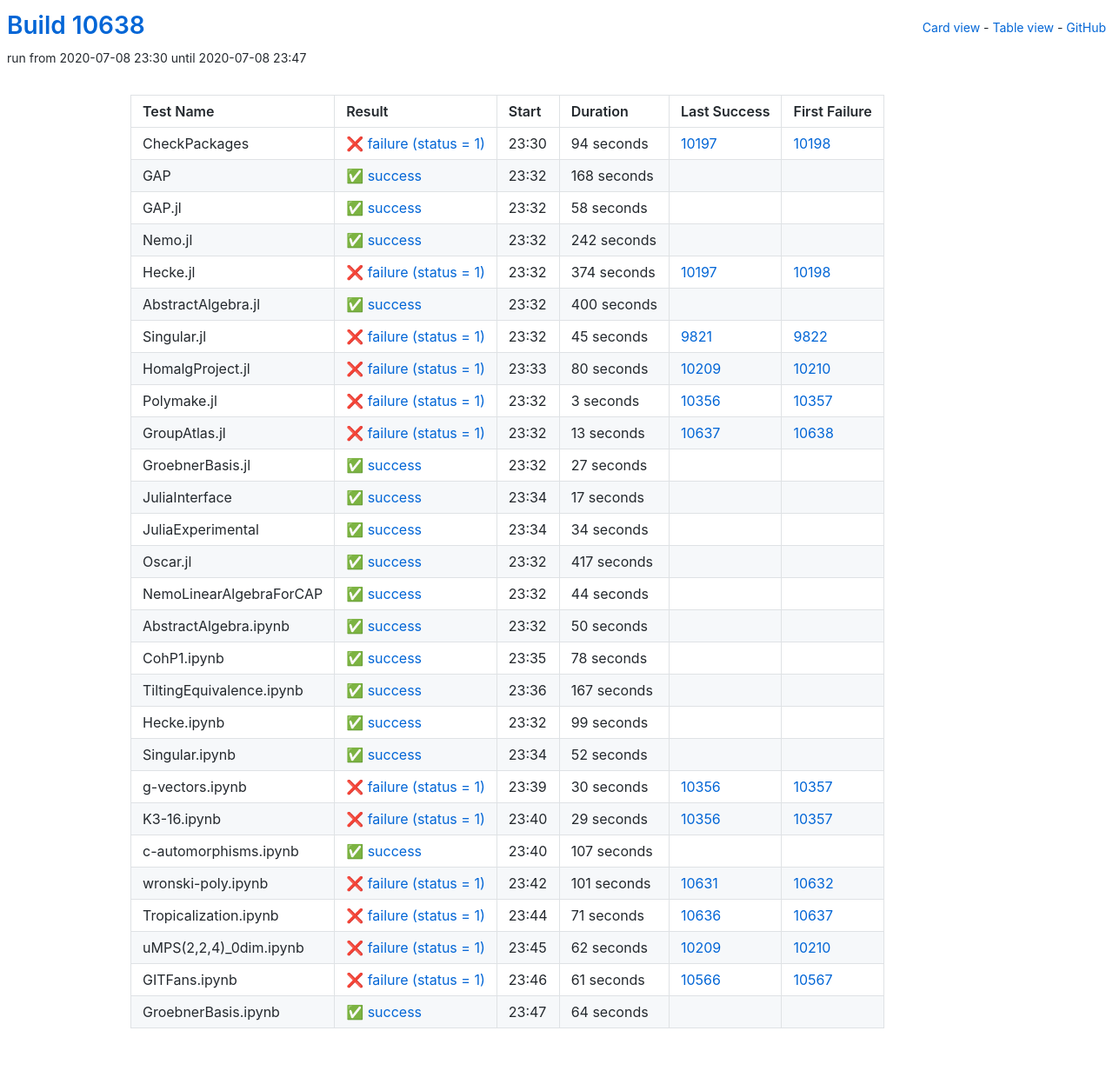
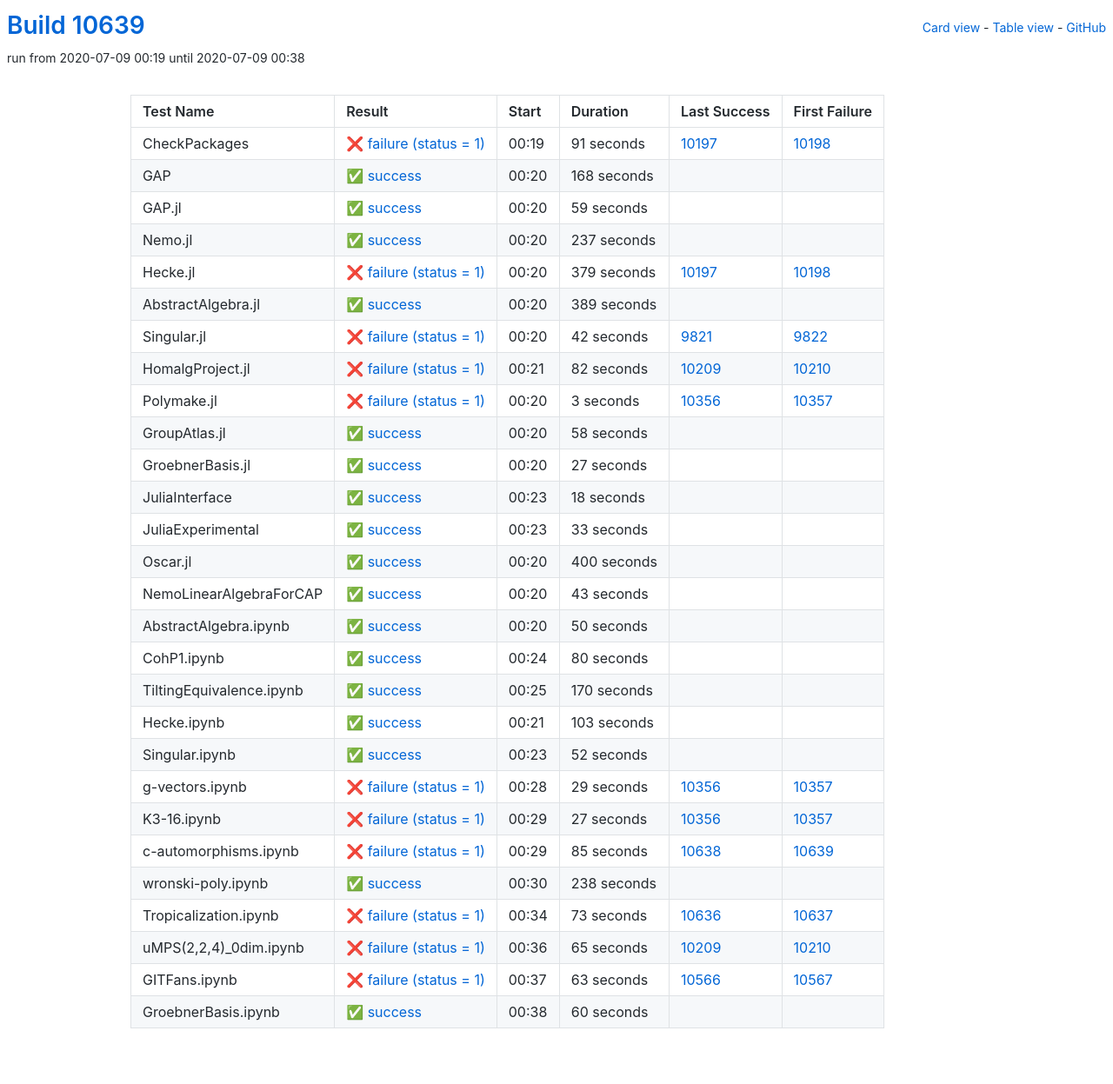
Before and after one commit to oscar-system/oscar-ci-status, a Jekyll site: the page built from table.html, in a window 1280 px wide. Shown: the whole page at 87% size. Built offline with Jekyll 4.4.1, drawn with Linux system fonts in a browser that asks for light colours.

Commit message:
Build #10639

```diff
--- a/_data/ci.yml
+++ b/_data/ci.yml
@@ -1,6 +1,6 @@
 ---
-build: 10638
-build_url: https://oscarci.mathematik.uni-kl.de/job/oscar/10638/
+build: 10639
+build_url: https://oscarci.mathematik.uni-kl.de/job/oscar/10639/
 job: oscar
 organization: oscar-system
 repo: oscar-ci-status
@@ -8,20 +8,20 @@
 tests:
 - name: CheckPackages
   id: checkpackages
-  log: https://oscarci.mathematik.uni-kl.de/job/oscar/10638/artifact/logs/build-10638/CheckPackages.log
-  start: 2020-07-08 23:30
+  log: https://oscarci.mathematik.uni-kl.de/job/oscar/10639/artifact/logs/build-10639/CheckPackages.log
+  start: 2020-07-09 00:19
   success: false
   exitcode: 1
   status: failure
-  duration: 94
+  duration: 91
   last_success: 10197
   last_success_url: https://oscarci.mathematik.uni-kl.de/job/oscar/10197/
   first_failure: 10198
   first_failure_url: https://oscarci.mathematik.uni-kl.de/job/oscar/10198/
 - name: GAP
   id: gap
-  log: https://oscarci.mathematik.uni-kl.de/job/oscar/10638/artifact/logs/build-10638/GAP.log
-  start: 2020-07-08 23:32
+  log: https://oscarci.mathematik.uni-kl.de/job/oscar/10639/artifact/logs/build-10639/GAP.log
+  start: 2020-07-09 00:20
   success: true
   exitcode: 0
   status: success
@@ -32,80 +32,80 @@
   first_failure_url:
 - name: GAP.jl
   id: gap-jl
-  log: https://oscarci.mathematik.uni-kl.de/job/oscar/10638/artifact/logs/build-10638/GAP.jl.log
-  start: 2020-07-08 23:32
+  log: https://oscarci.mathematik.uni-kl.de/job/oscar/10639/artifact/logs/build-10639/GAP.jl.log
+  start: 2020-07-09 00:20
   success: true
   exitcode: 0
   status: success
-  duration: 58
+  duration: 59
   last_success: false
   last_success_url:
   first_failure: false
   first_failure_url:
 - name: Nemo.jl
   id: nemo-jl
-  log: https://oscarci.mathematik.uni-kl.de/job/oscar/10638/artifact/logs/build-10638/Nemo.jl.log
-  start: 2020-07-08 23:32
+  log: https://oscarci.mathematik.uni-kl.de/job/oscar/10639/artifact/logs/build-10639/Nemo.jl.log
+  start: 2020-07-09 00:20
   success: true
   exitcode: 0
   status: success
-  duration: 242
+  duration: 237
   last_success: false
   last_success_url:
   first_failure: false
   first_failure_url:
 - name: Hecke.jl
   id: hecke-jl
-  log: https://oscarci.mathematik.uni-kl.de/job/oscar/10638/artifact/logs/build-10638/Hecke.jl.log
-  start: 2020-07-08 23:32
+  log: https://oscarci.mathematik.uni-kl.de/job/oscar/10639/artifact/logs/build-10639/Hecke.jl.log
+  start: 2020-07-09 00:20
   success: false
   exitcode: 1
   status: failure
-  duration: 374
+  duration: 379
   last_success: 10197
   last_success_url: https://oscarci.mathematik.uni-kl.de/job/oscar/10197/
   first_failure: 10198
   first_failure_url: https://oscarci.mathematik.uni-kl.de/job/oscar/10198/
 - name: AbstractAlgebra.jl
   id: abstractalgebra-jl
-  log: https://oscarci.mathematik.uni-kl.de/job/oscar/10638/artifact/logs/build-10638/AbstractAlgebra.jl.log
-  start: 2020-07-08 23:32
+  log: https://oscarci.mathematik.uni-kl.de/job/oscar/10639/artifact/logs/build-10639/AbstractAlgebra.jl.log
+  start: 2020-07-09 00:20
   success: true
   exitcode: 0
   status: success
-  duration: 400
+  duration: 389
   last_success: false
   last_success_url:
   first_failure: false
   first_failure_url:
 - name: Singular.jl
   id: singular-jl
-  log: https://oscarci.mathematik.uni-kl.de/job/oscar/10638/artifact/logs/build-10638/Singular.jl.log
-  start: 2020-07-08 23:32
+  log: https://oscarci.mathematik.uni-kl.de/job/oscar/10639/artifact/logs/build-10639/Singular.jl.log
+  start: 2020-07-09 00:20
   success: false
   exitcode: 1
   status: failure
-  duration: 45
+  duration: 42
   last_success: 9821
   last_success_url: https://oscarci.mathematik.uni-kl.de/job/oscar/9821/
   first_failure: 9822
   first_failure_url: https://oscarci.mathematik.uni-kl.de/job/oscar/9822/
 - name: HomalgProject.jl
   id: homalgproject-jl
-  log: https://oscarci.mathematik.uni-kl.de/job/oscar/10638/artifact/logs/build-10638/HomalgProject.jl.log
-  start: 2020-07-08 23:33
+  log: https://oscarci.mathematik.uni-kl.de/job/oscar/10639/artifact/logs/build-10639/HomalgProject.jl.log
+  start: 2020-07-09 00:21
   success: false
   exitcode: 1
   status: failure
-  duration: 80
+  duration: 82
   last_success: 10209
   last_success_url: https://oscarci.mathematik.uni-kl.de/job/oscar/10209/
   first_failure: 10210
   first_failure_url: https://oscarci.mathematik.uni-kl.de/job/oscar/10210/
 - name: Polymake.jl
   id: polymake-jl
-  log: https://oscarci.mathematik.uni-kl.de/job/oscar/10638/artifact/logs/build-10638/Polymake.jl.log
-  start: 2020-07-08 23:32
+  log: https://oscarci.mathematik.uni-kl.de/job/oscar/10639/artifact/logs/build-10639/Polymake.jl.log
+  start: 2020-07-09 00:20
   success: false
   exitcode: 1
   status: failure
@@ -116,20 +116,20 @@
   first_failure_url: https://oscarci.mathematik.uni-kl.de/job/oscar/10357/
 - name: GroupAtlas.jl
   id: groupatlas-jl
-  log: https://oscarci.mathematik.uni-kl.de/job/oscar/10638/artifact/logs/build-10638/GroupAtlas.jl.log
-  start: 2020-07-08 23:32
-  success: false
-  exitcode: 1
-  status: failure
-  duration: 13
-  last_success: 10637
-  last_success_url: https://oscarci.mathematik.uni-kl.de/job/oscar/10637/
-  first_failure: 10638
-  first_failure_url: https://oscarci.mathematik.uni-kl.de/job/oscar/10638/
+  log: https://oscarci.mathematik.uni-kl.de/job/oscar/10639/artifact/logs/build-10639/GroupAtlas.jl.log
+  start: 2020-07-09 00:20
+  success: true
+  exitcode: 0
+  status: success
+  duration: 58
+  last_success: false
+  last_success_url:
+  first_failure: false
+  first_failure_url:
 - name: GroebnerBasis.jl
   id: groebnerbasis-jl
-  log: https://oscarci.mathematik.uni-kl.de/job/oscar/10638/artifact/logs/build-10638/GroebnerBasis.jl.log
-  start: 2020-07-08 23:32
+  log: https://oscarci.mathematik.uni-kl.de/job/oscar/10639/artifact/logs/build-10639/GroebnerBasis.jl.log
+  start: 2020-07-09 00:20
   success: true
   exitcode: 0
   status: success
@@ -140,56 +140,56 @@
   first_failure_url:
 - name: JuliaInterface
   id: juliainterface
-  log: https://oscarci.mathematik.uni-kl.de/job/oscar/10638/artifact/logs/build-10638/JuliaInterface.log
-  start: 2020-07-08 23:34
+  log: https://oscarci.mathematik.uni-kl.de/job/oscar/10639/artifact/logs/build-10639/JuliaInterface.log
+  start: 2020-07-09 00:23
   success: true
   exitcode: 0
   status: success
-  duration: 17
+  duration: 18
   last_success: false
   last_success_url:
   first_failure: false
   first_failure_url:
 - name: JuliaExperimental
   id: juliaexperimental
-  log: https://oscarci.mathematik.uni-kl.de/job/oscar/10638/artifact/logs/build-10638/JuliaExperimental.log
-  start: 2020-07-08 23:34
+  log: https://oscarci.mathematik.uni-kl.de/job/oscar/10639/artifact/logs/build-10639/JuliaExperimental.log
+  start: 2020-07-09 00:23
   success: true
   exitcode: 0
   status: success
-  duration: 34
+  duration: 33
   last_success: false
   last_success_url:
   first_failure: false
   first_failure_url:
 - name: Oscar.jl
   id: oscar-jl
-  log: https://oscarci.mathematik.uni-kl.de/job/oscar/10638/artifact/logs/build-10638/Oscar.jl.log
-  start: 2020-07-08 23:32
+  log: https://oscarci.mathematik.uni-kl.de/job/oscar/10639/artifact/logs/build-10639/Oscar.jl.log
+  start: 2020-07-09 00:20
   success: true
   exitcode: 0
   status: success
-  duration: 417
+  duration: 400
   last_success: false
   last_success_url:
   first_failure: false
   first_failure_url:
 - name: NemoLinearAlgebraForCAP
   id: nemolinearalgebraforcap
-  log: https://oscarci.mathematik.uni-kl.de/job/oscar/10638/artifact/logs/build-10638/NemoLinearAlgebraForCAP.log
-  start: 2020-07-08 23:32
+  log: https://oscarci.mathematik.uni-kl.de/job/oscar/10639/artifact/logs/build-10639/NemoLinearAlgebraForCAP.log
+  start: 2020-07-09 00:20
   success: true
   exitcode: 0
   status: success
-  duration: 44
+  duration: 43
   last_success: false
   last_success_url:
   first_failure: false
   first_failure_url:
 - name: AbstractAlgebra.ipynb
   id: abstractalgebra-ipynb
-  log: https://oscarci.mathematik.uni-kl.de/job/oscar/10638/artifact/logs/build-10638/AbstractAlgebra.ipynb.log
-  start: 2020-07-08 23:32
+  log: https://oscarci.mathematik.uni-kl.de/job/oscar/10639/artifact/logs/build-10639/AbstractAlgebra.ipynb.log
+  start: 2020-07-09 00:20
   success: true
   exitcode: 0
   status: success
@@ -200,44 +200,44 @@
   first_failure_url:
 - name: CohP1.ipynb
   id: cohp1-ipynb
-  log: https://oscarci.mathematik.uni-kl.de/job/oscar/10638/artifact/logs/build-10638/CohP1.ipynb.log
-  start: 2020-07-08 23:35
+  log: https://oscarci.mathematik.uni-kl.de/job/oscar/10639/artifact/logs/build-10639/CohP1.ipynb.log
+  start: 2020-07-09 00:24
   success: true
   exitcode: 0
   status: success
-  duration: 78
+  duration: 80
   last_success: false
   last_success_url:
   first_failure: false
   first_failure_url:
 - name: TiltingEquivalence.ipynb
   id: tiltingequivalence-ipynb
-  log: https://oscarci.mathematik.uni-kl.de/job/oscar/10638/artifact/logs/build-10638/TiltingEquivalence.ipynb.log
-  start: 2020-07-08 23:36
+  log: https://oscarci.mathematik.uni-kl.de/job/oscar/10639/artifact/logs/build-10639/TiltingEquivalence.ipynb.log
+  start: 2020-07-09 00:25
   success: true
   exitcode: 0
   status: success
-  duration: 167
+  duration: 170
   last_success: false
   last_success_url:
   first_failure: false
   first_failure_url:
 - name: Hecke.ipynb
   id: hecke-ipynb
-  log: https://oscarci.mathematik.uni-kl.de/job/oscar/10638/artifact/logs/build-10638/Hecke.ipynb.log
-  start: 2020-07-08 23:32
+  log: https://oscarci.mathematik.uni-kl.de/job/oscar/10639/artifact/logs/build-10639/Hecke.ipynb.log
+  start: 2020-07-09 00:21
   success: true
   exitcode: 0
   status: success
-  duration: 99
+  duration: 103
   last_success: false
   last_success_url:
   first_failure: false
   first_failure_url:
 - name: Singular.ipynb
   id: singular-ipynb
-  log: https://oscarci.mathematik.uni-kl.de/job/oscar/10638/artifact/logs/build-10638/Singular.ipynb.log
-  start: 2020-07-08 23:34
+  log: https://oscarci.mathematik.uni-kl.de/job/oscar/10639/artifact/logs/build-10639/Singular.ipynb.log
+  start: 2020-07-09 00:23
   success: true
   exitcode: 0
   status: success
@@ -248,20 +248,8 @@
   first_failure_url:
 - name: g-vectors.ipynb
   id: g-vectors-ipynb
-  log: https://oscarci.mathematik.uni-kl.de/job/oscar/10638/artifact/logs/build-10638/g-vectors.ipynb.log
-  start: 2020-07-08 23:39
-  success: false
-  exitcode: 1
-  status: failure
-  duration: 30
-  last_success: 10356
-  last_success_url: https://oscarci.mathematik.uni-kl.de/job/oscar/10356/
-  first_failure: 10357
-  first_failure_url: https://oscarci.mathematik.uni-kl.de/job/oscar/10357/
-- name: K3-16.ipynb
-  id: k3-16-ipynb
-  log: https://oscarci.mathematik.uni-kl.de/job/oscar/10638/artifact/logs/build-10638/K3-16.ipynb.log
-  start: 2020-07-08 23:40
+  log: https://oscarci.mathematik.uni-kl.de/job/oscar/10639/artifact/logs/build-10639/g-vectors.ipynb.log
+  start: 2020-07-09 00:28
   success: false
   exitcode: 1
   status: failure
@@ -270,74 +258,86 @@
   last_success_url: https://oscarci.mathematik.uni-kl.de/job/oscar/10356/
   first_failure: 10357
   first_failure_url: https://oscarci.mathematik.uni-kl.de/job/oscar/10357/
+- name: K3-16.ipynb
+  id: k3-16-ipynb
+  log: https://oscarci.mathematik.uni-kl.de/job/oscar/10639/artifact/logs/build-10639/K3-16.ipynb.log
+  start: 2020-07-09 00:29
+  success: false
+  exitcode: 1
+  status: failure
+  duration: 27
+  last_success: 10356
+  last_success_url: https://oscarci.mathematik.uni-kl.de/job/oscar/10356/
+  first_failure: 10357
+  first_failure_url: https://oscarci.mathematik.uni-kl.de/job/oscar/10357/
 - name: c-automorphisms.ipynb
   id: c-automorphisms-ipynb
-  log: https://oscarci.mathematik.uni-kl.de/job/oscar/10638/artifact/logs/build-10638/c-automorphisms.ipynb.log
-  start: 2020-07-08 23:40
+  log: https://oscarci.mathematik.uni-kl.de/job/oscar/10639/artifact/logs/build-10639/c-automorphisms.ipynb.log
+  start: 2020-07-09 00:29
+  success: false
+  exitcode: 1
+  status: failure
+  duration: 85
+  last_success: 10638
+  last_success_url: https://oscarci.mathematik.uni-kl.de/job/oscar/10638/
+  first_failure: 10639
+  first_failure_url: https://oscarci.mathematik.uni-kl.de/job/oscar/10639/
+- name: wronski-poly.ipynb
+  id: wronski-poly-ipynb
+  log: https://oscarci.mathematik.uni-kl.de/job/oscar/10639/artifact/logs/build-10639/wronski-poly.ipynb.log
+  start: 2020-07-09 00:30
   success: true
   exitcode: 0
   status: success
-  duration: 107
+  duration: 238
   last_success: false
   last_success_url:
   first_failure: false
   first_failure_url:
-- name: wronski-poly.ipynb
-  id: wronski-poly-ipynb
-  log: https://oscarci.mathematik.uni-kl.de/job/oscar/10638/artifact/logs/build-10638/wronski-poly.ipynb.log
-  start: 2020-07-08 23:42
+- name: Tropicalization.ipynb
+  id: tropicalization-ipynb
+  log: https://oscarci.mathematik.uni-kl.de/job/oscar/10639/artifact/logs/build-10639/Tropicalization.ipynb.log
+  start: 2020-07-09 00:34
   success: false
   exitcode: 1
   status: failure
-  duration: 101
-  last_success: 10631
-  last_success_url: https://oscarci.mathematik.uni-kl.de/job/oscar/10631/
-  first_failure: 10632
-  first_failure_url: https://oscarci.mathematik.uni-kl.de/job/oscar/10632/
-- name: Tropicalization.ipynb
-  id: tropicalization-ipynb
-  log: https://oscarci.mathematik.uni-kl.de/job/oscar/10638/artifact/logs/build-10638/Tropicalization.ipynb.log
-  start: 2020-07-08 23:44
-  success: false
-  exitcode: 1
-  status: failure
-  duration: 71
+  duration: 73
   last_success: 10636
   last_success_url: https://oscarci.mathematik.uni-kl.de/job/oscar/10636/
   first_failure: 10637
   first_failure_url: https://oscarci.mathematik.uni-kl.de/job/oscar/10637/
 - name: uMPS(2,2,4)_0dim.ipynb
   id: umps-2-2-4-0dim-ipynb
-  log: https://oscarci.mathematik.uni-kl.de/job/oscar/10638/artifact/logs/build-10638/uMPS-2-2-4-_0dim.ipynb.log
-  start: 2020-07-08 23:45
+  log: https://oscarci.mathematik.uni-kl.de/job/oscar/10639/artifact/logs/build-10639/uMPS-2-2-4-_0dim.ipynb.log
+  start: 2020-07-09 00:36
   success: false
   exitcode: 1
   status: failure
-  duration: 62
+  duration: 65
   last_success: 10209
   last_success_url: https://oscarci.mathematik.uni-kl.de/job/oscar/10209/
   first_failure: 10210
   first_failure_url: https://oscarci.mathematik.uni-kl.de/job/oscar/10210/
 - name: GITFans.ipynb
   id: gitfans-ipynb
-  log: https://oscarci.mathematik.uni-kl.de/job/oscar/10638/artifact/logs/build-10638/GITFans.ipynb.log
-  start: 2020-07-08 23:46
+  log: https://oscarci.mathematik.uni-kl.de/job/oscar/10639/artifact/logs/build-10639/GITFans.ipynb.log
+  start: 2020-07-09 00:37
   success: false
   exitcode: 1
   status: failure
-  duration: 61
+  duration: 63
   last_success: 10566
   last_success_url: https://oscarci.mathematik.uni-kl.de/job/oscar/10566/
   first_failure: 10567
   first_failure_url: https://oscarci.mathematik.uni-kl.de/job/oscar/10567/
 - name: GroebnerBasis.ipynb
   id: groebnerbasis-ipynb
-  log: https://oscarci.mathematik.uni-kl.de/job/oscar/10638/artifact/logs/build-10638/GroebnerBasis.ipynb.log
-  start: 2020-07-08 23:47
+  log: https://oscarci.mathematik.uni-kl.de/job/oscar/10639/artifact/logs/build-10639/GroebnerBasis.ipynb.log
+  start: 2020-07-09 00:38
   success: true
   exitcode: 0
   status: success
-  duration: 64
+  duration: 60
   last_success: false
   last_success_url:
   first_failure: false
```
Also changed, not shown: README.md.
